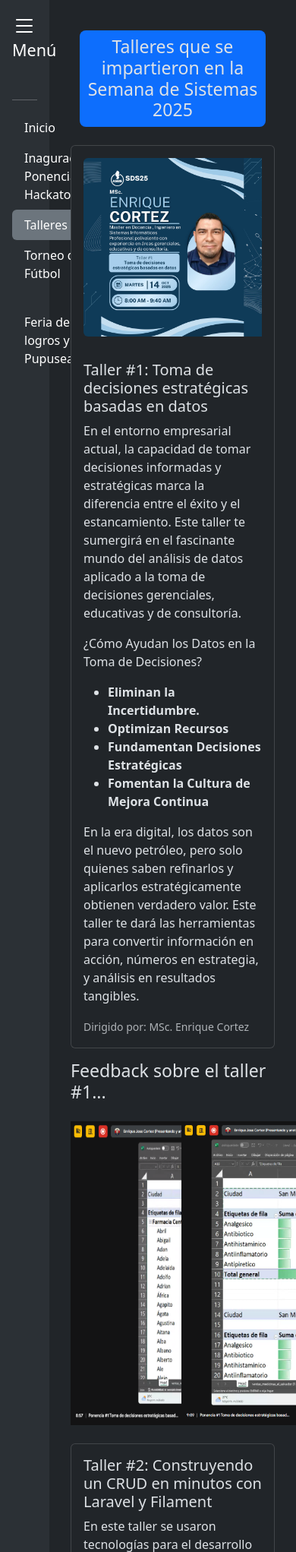
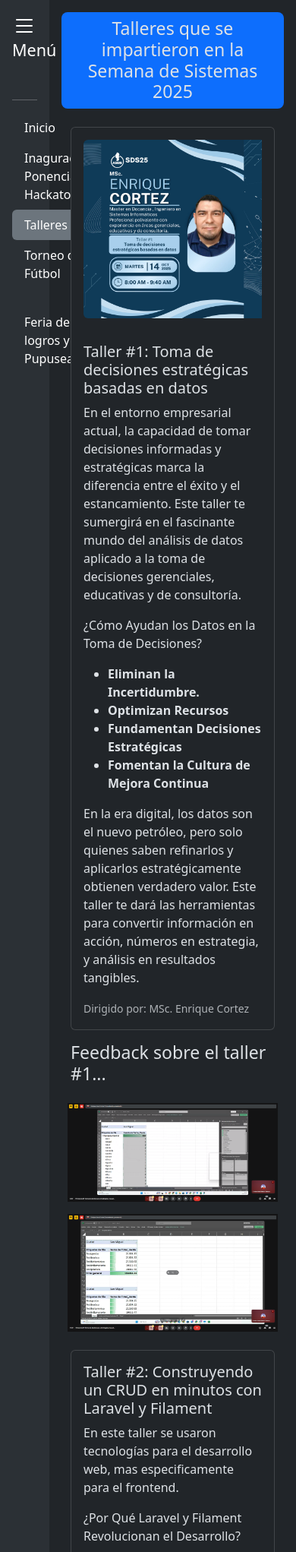
Before and after one commit to kristiankovic/system-week-project, a PHP site: page /mvc/public/talleres in a window 390 px wide. Shown: the top 2043 px of the page at 76% size. Run offline with PHP 8.4, Linux system fonts and the light colour scheme.

Commit message:
fix: correcion de la seccion de feedback en cuanto a breakpoints

```diff
--- a/mvc/app/views/talleres.php
+++ b/mvc/app/views/talleres.php
@@ -15,10 +15,13 @@
             color: white;
 
         }
-
         .section img {
-            height: 400px;
-            width: 630px;
+            width: 100%;
+            max-width: 100%;
+            width: 100%;
+            max-width:100%;
+            object-fit: cover;
+            display: block;
         }
     </style>
 </head>
@@ -80,7 +83,7 @@
         <!-- SECCION DE TARJETAS -->
         <div class="col-10 offset-2 p-3 overflow-auto vh-100">
 
-        <h3 class="text-center badget bg-primary fs-3 rounded-3 p-2 m-4">Talleres que se impartieron en la Semana de Sistemas 2025</h3>
+        <h3 class="text-center badget bg-primary fs-3 rounded-3 p-2 mb-4">Talleres que se impartieron en la Semana de Sistemas 2025</h3>
 
             <div class="container">
 
@@ -111,18 +114,25 @@
                     </div>
                 </div>
 
+                <!-- SECCION DE FEEDBACK DEL TALLER 1 -->
                 <h3>Feedback sobre el taller #1...</h3>
 
-                <section>
-                    <div class="row section my-4">
-                        <div class="col-6">
-                            <img src="/mvc/public/static/img/taller1_1.png" alt="">
+                <section class="my-3">
+
+                    <div class="row">
+
+                        <div class="col-sm-12 col-md-12 col-lg-12 col-xl-6 col-xxl-6 p-2 section">
+                            <img src="/mvc/public/static/img/taller1_1.png" alt="Visualizacion del taller de forma virtual">
                         </div>
-                        <div class="col-6">
-                            <img src="/mvc/public/static/img/taller1-2.png" alt="">
+
+                        <div class="col-sm-12 col-md-12 col-lg-12 col-xl-6 col-xxl-6 p-2 section">
+                            <img src="/mvc/public/static/img/taller1-2.png" alt="Visualizacion del taller de forma virtual">
                         </div>
                     </div>
+
                 </section>
+                <!-- FIN DE LA SECCION DE FEEDBACK DEL TALLER 1 -->
+
 
                 <div class="card mb-3">
                     <div class="row g-0">
```
